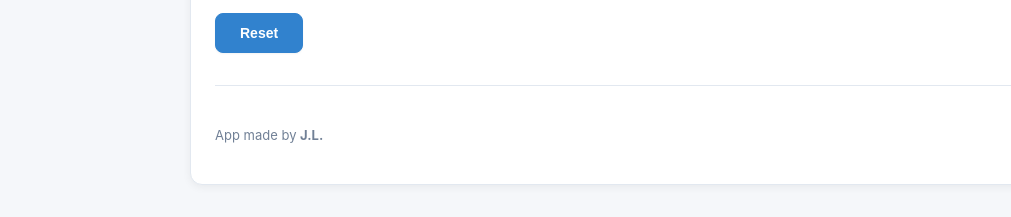
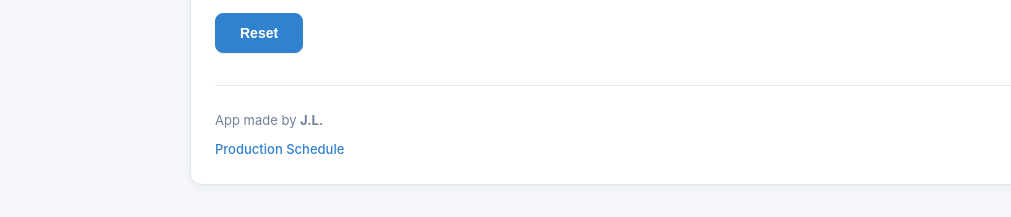
Before and after one commit to jlzeptoc-art/jlzeptoc-art.github.io, a plain HTML site: page index.html in a window 1280 px wide. Shown: the part 643-860 px from the top of the page, 0-1011 px from the left. Drawn offline with Linux system fonts and the light colour scheme; no server answers.

Commit message:
Update index.html

```diff
--- a/index.html
+++ b/index.html
@@ -219,6 +219,22 @@
       height:50px;
       opacity:0.9;
     }
+    .footer-nav{
+      display:flex;
+      align-items:center;
+      gap:16px;
+    }
+    .footer-nav a{
+      color:var(--accent);
+      text-decoration:none;
+      font-weight:500;
+      font-size:13px;
+      transition:color 0.2s ease;
+    }
+    .footer-nav a:hover{
+      color:var(--accent-dark);
+      text-decoration:underline;
+    }
   </style>
 </head>
 <body>
@@ -266,7 +282,12 @@
       <button id="resetBtn" title="Clear selections">Reset</button>
     </div>
       <div class="footer-info">
-        <div class="muted" style="font-size:13px;">App made by <strong>J.L.</strong></div>
+        <div>
+          <div class="muted" style="font-size:13px;">App made by <strong>J.L.</strong></div>
+          <div class="footer-nav" style="margin-top:8px;">
+            <a href="schedule.html">Production Schedule</a>
+          </div>
+        </div>
         <img src="maintex-logo.jpg" alt="Maintex Logo">
       </div>
     </div>
```
